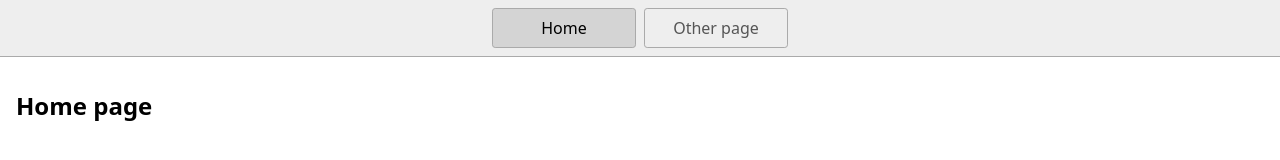
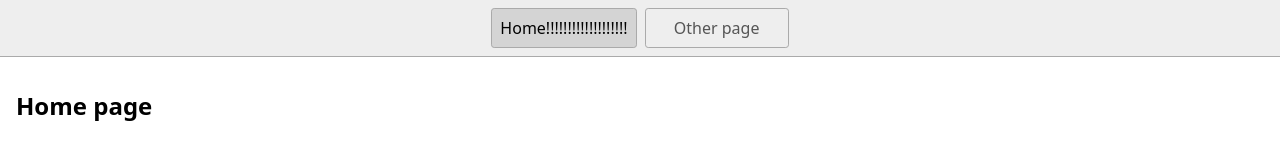
Before and after one commit to apatterson189Misc/face-decoration, a plain HTML site: page index.html in a window 1280 px wide. Drawn offline with Linux system fonts and the light colour scheme.

Commit message:
Update index.html

```diff
--- a/index.html
+++ b/index.html
@@ -13,7 +13,7 @@
   </head>
   <body>
     <nav>
-      <a href="/" aria-current="page">Home</a>
+      <a href="/" aria-current="page">Home!!!!!!!!!!!!!!!!!!!</a>
       <a href="/page2.html">Other page</a>
     </nav>
     <main>
```
